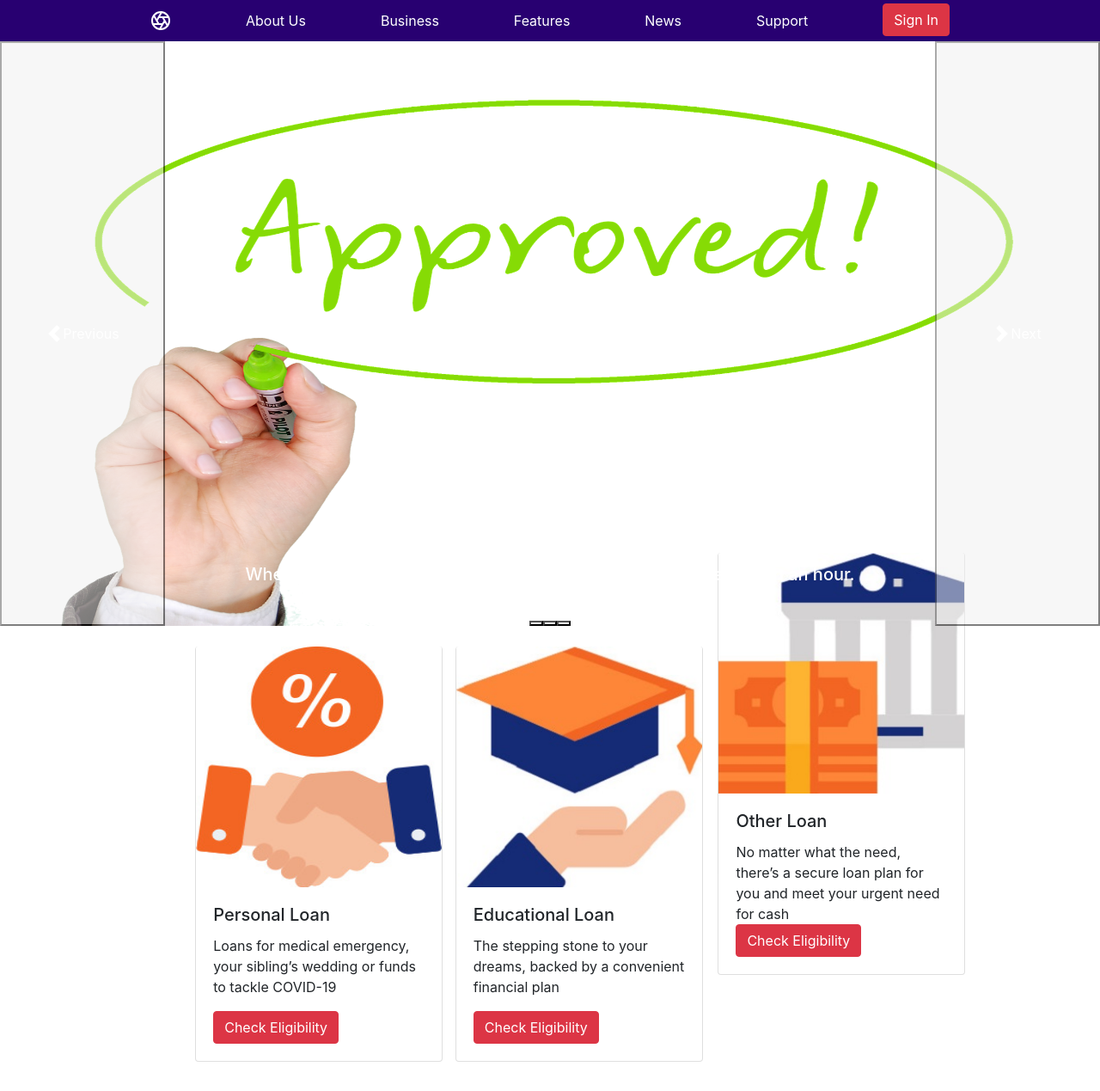
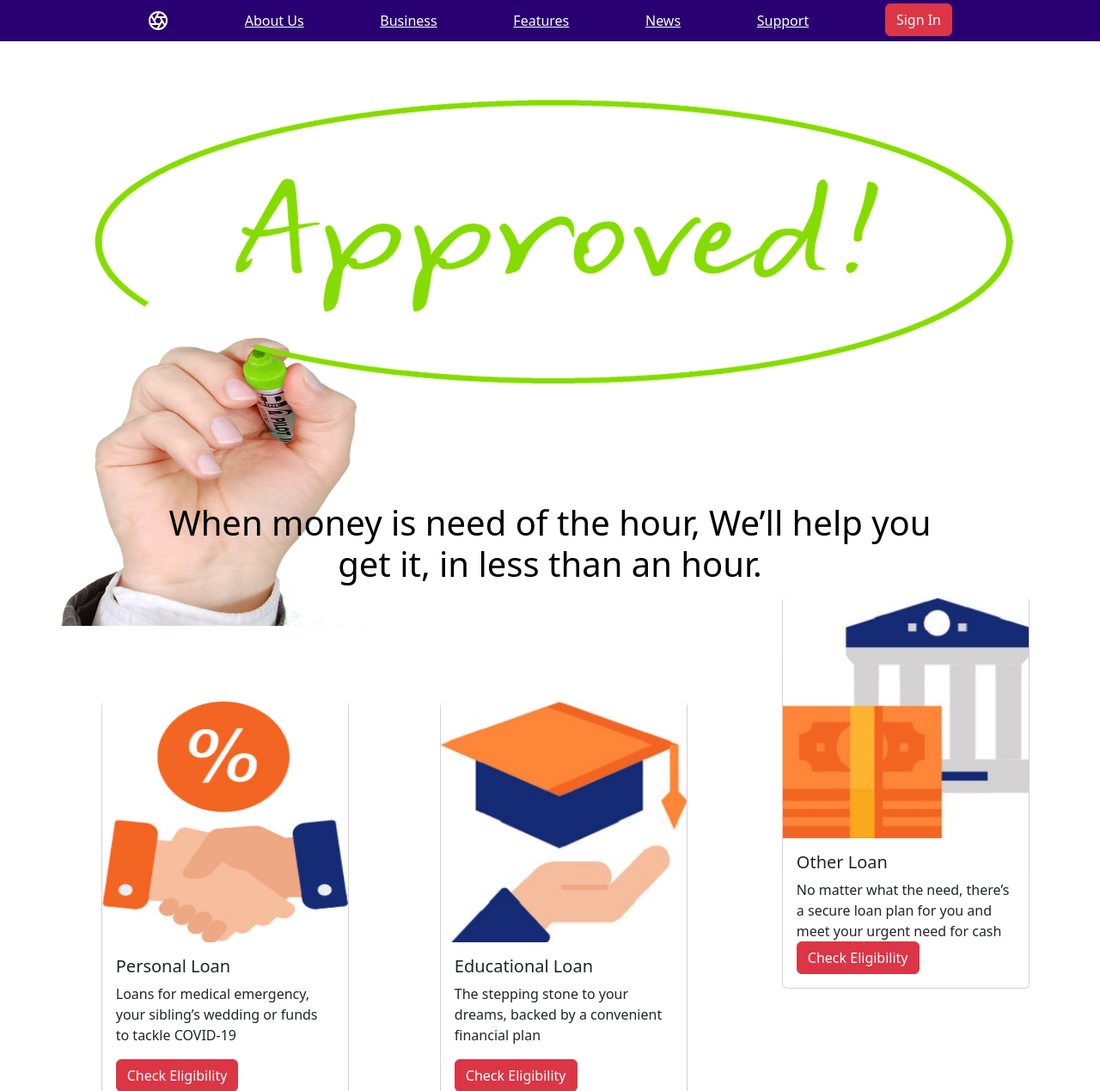
Before and after one commit to Bhushan-1509/Bank-Loan-Eligibility-Prediction, a Flask app: page / in a window 1280 px wide; the page is wider, and only the part inside the window is pictured. Shown: the top 1269 px of that part at 86% size. Run offline with Flask 2, Linux system fonts and the light colour scheme; some libraries are stand-ins or nearby versions.

Commit message:
Changes for task 1

```diff
--- a/app.py
+++ b/app.py
@@ -1,6 +1,6 @@
 from flask import Flask,send_from_directory,render_template
 from flask import send_from_directory
-# from flask_bootstrap import Bootstrap
+from flask_bootstrap import Bootstrap
 import json
 import os
 
@@ -9,7 +9,7 @@
 
 app = Flask(__name__, static_url_path='')
 
-# bootstrap = Bootstrap(app)
+bootstrap = Bootstrap(app)
 
 @app.route('/')
 def index():
--- a/static/css/index.css
+++ b/static/css/index.css
@@ -1,11 +1,10 @@
 .card{
-    border-top:none;
-    box-shadow: 1ch;
+    border-top: none;
+    border-shadow : 2ch;
 }
 
 .row{
-    margin-left: 4%;
-    /*padding: 12%;*/
+    margin-left: 8%;
 }
 
 
--- a/templates/index.html
+++ b/templates/index.html
@@ -4,6 +4,7 @@
 {% block head %}
   <link rel="icon" type="image/x-icon" href="{{url_for('static',filename='images/favicon.png')}}">
   <link rel="stylesheet" href="{{url_for('static',filename='css/index.css')}}">
+
 {% endblock %}
 {% block bodycontent %}
 <header class="site-header sticky-top py-1">
@@ -23,7 +24,7 @@
 
 <main>
 <div style="width:100%">
-  <div id="carouselExampleDark" class="carousel carousel-dark slide carousel-fade" data-bs-ride="carousel">
+  <div id="carouselExampleDark" class="carousel slide carousel-fade" data-bs-ride="true">
 
   <div class="carousel-indicators">
 
@@ -37,7 +38,7 @@
       <img src="{{url_for('static',filename = 'images/carousel_img_1.png' )}}" class="d-block w-100" alt="..." style="width:100%;height:85vh">
       <div class="carousel-caption d-none d-md-block" style="margin-top:-12vh">
 
-            <h5 class="display-6">When money is need of the hour,
+            <h5 class="display-6" style="color:black">When money is need of the hour,
         We’ll help you get it, in less than an hour.</h5>
       </div>
     </div>
@@ -74,7 +75,7 @@
 ================================================== -->
 <!-- Wrap the rest of the page in another container to center all the content. -->
 
-  <div class="container">
+  <div class="container-fluid px-1" style="padding:5%">
     <div class="row">
       <div class="col-lg-4 mb-4">
         <div class="card" style="width: 18rem;" style="display:table-cell">
@@ -173,7 +174,7 @@
 <hr class="featurette-divider">
 <br>
 
-  <div class="container">
+  <div class="container-fluid" style="margin-left:8%">
     <img src="{{url_for('static',filename='images/info.jpg')}}" class="img-fluid" alt="...">
 
   </div>
@@ -193,5 +194,5 @@
 </footer>
 </div>
 </main>
-
+<script src="https://getbootstrap.com/docs/5.2/dist/js/bootstrap.bundle.min.js" integrity="sha384-OERcA2EqjJCMA+/3y+gxIOqMEjwtxJY7qPCqsdltbNJuaOe923+mo//f6V8Qbsw3" crossorigin="anonymous"></script>
 {% endblock %}
--- a/templates/layout.html
+++ b/templates/layout.html
@@ -6,22 +6,17 @@
     <meta charset="utf-8">
     <meta name="viewport" content="width=device-width, initial-scale=1">
     <title>{% block title %}{% endblock%}</title>
-      <link rel="stylesheet" href="https://cdn.jsdelivr.net/npm/bootstrap@4.3.1/dist/css/bootstrap.min.css" integrity="sha384-ggOyR0iXCbMQv3Xipma34MD+dH/1fQ784/j6cY/iJTQUOhcWr7x9JvoRxT2MZw1T" crossorigin="anonymous">
 
+    <link href="https://cdn.jsdelivr.net/npm/bootstrap@5.2.2/dist/css/bootstrap.min.css" rel="stylesheet" integrity="sha384-Zenh87qX5JnK2Jl0vWa8Ck2rdkQ2Bzep5IDxbcnCeuOxjzrPF/et3URy9Bv1WTRi" crossorigin="anonymous">
+    <link href="{{ url_for('static',filename='css/layout.css') }}" rel="stylesheet">
     <meta name="theme-color" content="#712cf9">
     <link rel="canonical" href="https://getbootstrap.com/docs/5.2/examples/carousel/">
-
-    <link href="{{ url_for('static',filename='css/layout.css') }}" rel="stylesheet">
-
     {% block head %}{% endblock %}
-
-
 
   </head>
   <body>
 
     {% block bodycontent %}{% endblock%}
-
-    <script src="https://cdn.jsdelivr.net/npm/bootstrap@5.2.2/dist/js/bootstrap.min.js" integrity="sha384-OERcA2EqjJCMA+/3y+gxIOqMEjwtxJY7qPCqsdltbNJuaOe923+mo//f6V8Qbsw3" crossorigin="anonymous"></script>
+    <script src="https://cdn.jsdelivr.net/npm/bootstrap@5.2.2/dist/js/bootstrap.bundle.min.js" integrity="sha384-OERcA2EqjJCMA+/3y+gxIOqMEjwtxJY7qPCqsdltbNJuaOe923+mo//f6V8Qbsw3" crossorigin="anonymous"></script>
   </body>
 </html>
--- a/templates/predict.html
+++ b/templates/predict.html
@@ -175,8 +175,8 @@
   <p style="color:white">&copy; 2022–2023 Bhushan Co-Operative Bank, Inc. &middot; <a href="#" style="color:white">Privacy</a> &middot; <a href="#" style="color:white">Terms</a></p>
 </footer>
 </div>
-  <script src="https://cdn.jsdelivr.net/npm/bootstrap@5.2.2/dist/js/bootstrap.bundle.min.js"
-    integrity="sha384-OERcA2EqjJCMA+/3y+gxIOqMEjwtxJY7qPCqsdltbNJuaOe923+mo//f6V8Qbsw3"
-    crossorigin="anonymous"></script>
+<script src="https://cdn.jsdelivr.net/npm/bootstrap@5.2.2/dist/js/bootstrap.bundle.min.js"
+integrity="sha384-OERcA2EqjJCMA+/3y+gxIOqMEjwtxJY7qPCqsdltbNJuaOe923+mo//f6V8Qbsw3"
+crossorigin="anonymous"></script>
     <script src="{{url_for('static',filename='js/predict.js')}}"></script>
 {% endblock %}
```
